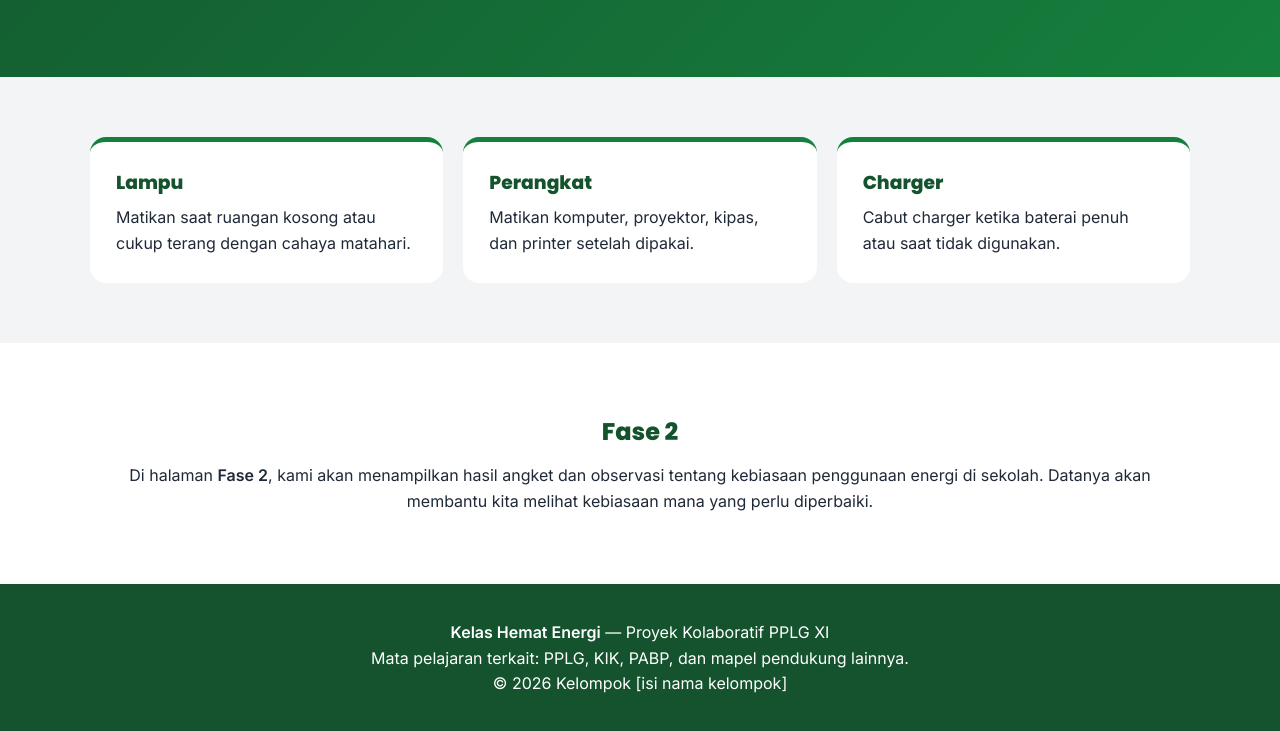
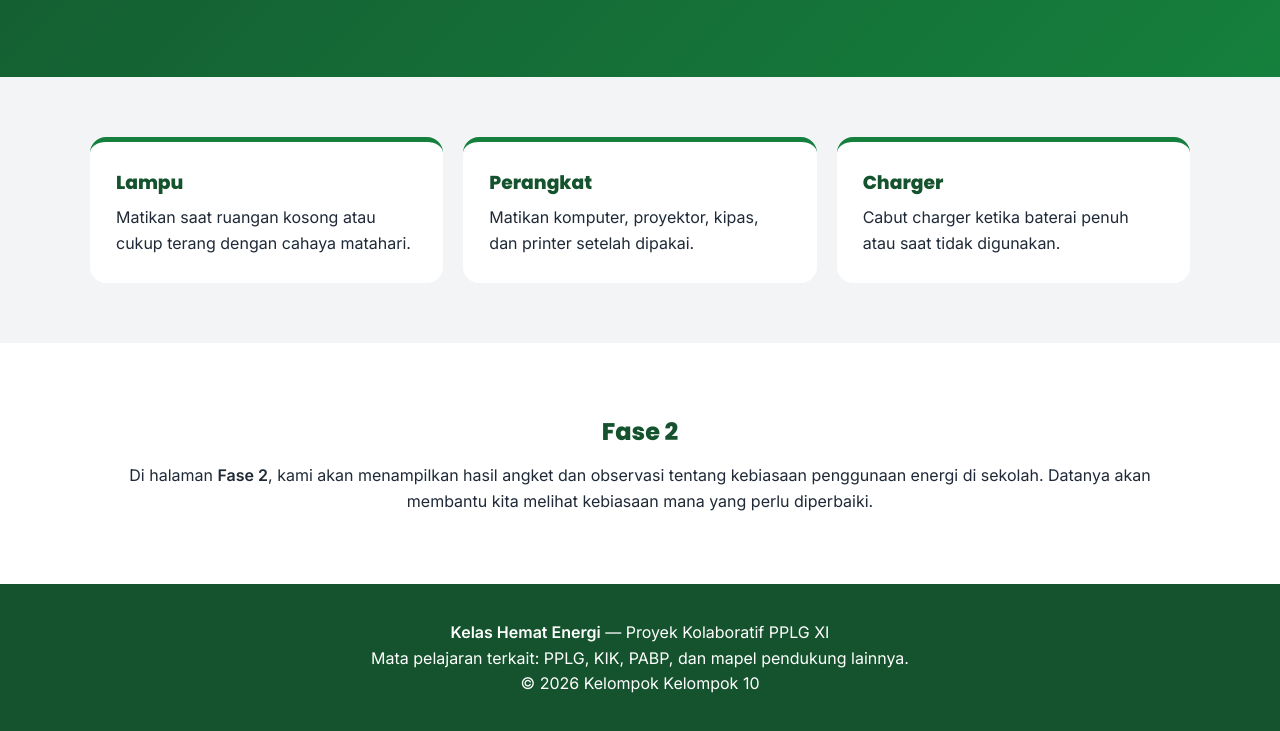
Before and after one commit to muhammadrezkyarsyramadhan-png/WebHematEnergi, a plain HTML site: page index.html in a window 1280 px wide. Shown: the part 593-1324 px from the top of the page. Drawn offline with Linux system fonts and the light colour scheme; a script that the page names is missing.

Commit message:
Update footer to include group name

```diff
--- a/index.html
+++ b/index.html
@@ -79,7 +79,7 @@
     <div class="container">
       <p><strong>Kelas Hemat Energi</strong> — Proyek Kolaboratif PPLG XI</p>
       <p>Mata pelajaran terkait: PPLG, KIK, PABP, dan mapel pendukung lainnya.</p>
-      <p>© 2026 Kelompok [isi nama kelompok]</p>
+      <p>© 2026 Kelompok Kelompok 10</p>
     </div>
   </footer>
 
```
